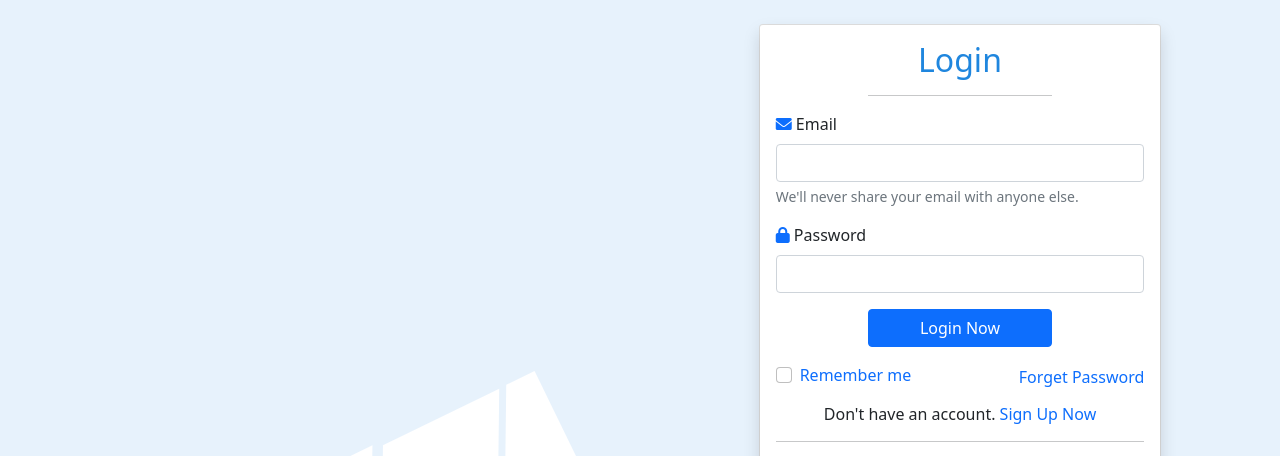
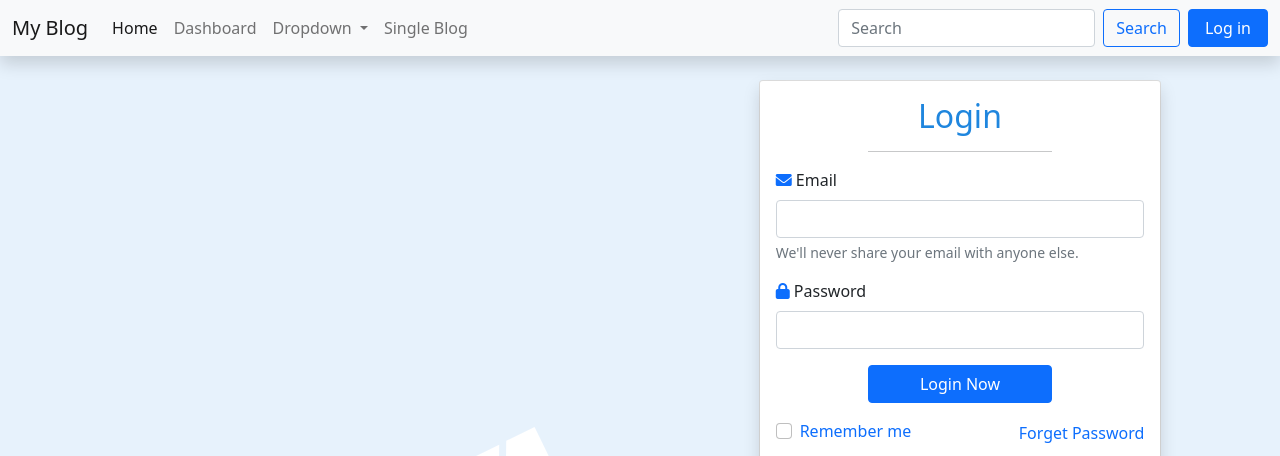
Before and after one commit to SZMithu/Blog-site, a plain HTML site: page login.html in a window 1280 px wide. Shown: the top 456 px of the page. Drawn offline with nearby package versions, Linux system fonts and the light colour scheme.

Commit message:
Update login.html
Add Navbar

```diff
--- a/login.html
+++ b/login.html
@@ -21,6 +21,72 @@
     <title>Login</title>
   </head>
   <body id="login">
+      <!-- NAVBAR SECTION START -->
+
+    <nav class="navbar navbar-expand-lg navbar-light bg-light shadow sticky-top">
+      <div class="container-fluid">
+        <a class="navbar-brand textblue50" href="index.html">My Blog</a>
+        <button
+          class="navbar-toggler"
+          type="button"
+          data-bs-toggle="collapse"
+          data-bs-target="#navbarSupportedContent"
+          aria-controls="navbarSupportedContent"
+          aria-expanded="false"
+          aria-label="Toggle navigation"
+        >
+          <span class="navbar-toggler-icon"></span>
+        </button>
+        <div class="collapse navbar-collapse" id="navbarSupportedContent">
+          <ul class="navbar-nav me-auto mb-2 mb-lg-0">
+            <li class="nav-item">
+              <a class="nav-link active" aria-current="page" href="index.html">Home</a>
+            </li>
+            <li class="nav-item">
+              <a class="nav-link" href="dashboard.html">Dashboard</a>
+            </li>
+            <li class="nav-item dropdown">
+              <a
+                class="nav-link dropdown-toggle"
+                href="#"
+                id="navbarDropdown"
+                role="button"
+                data-bs-toggle="dropdown"
+                aria-expanded="false"
+              >
+                Dropdown
+              </a>
+              <ul class="dropdown-menu" aria-labelledby="navbarDropdown">
+                <li><a class="dropdown-item" href="blogpage.html">Blog Page</a></li>
+                <li><a class="dropdown-item" href="createPost.html">Creat Post</a></li>
+                <li><hr class="dropdown-divider" /></li>
+                <li>
+                  <a class="dropdown-item" href="createProfile.html">Create/Edit Profile</a>
+                </li>
+              </ul>
+            </li>
+            <li class="nav-item">
+              <a class="nav-link" href="singleblog.html">Single Blog</a>
+            </li>
+          </ul>
+          <form class="d-flex me-lg-2 mb-2 mb-lg-0">
+            <input
+              class="form-control me-2"
+              type="search"
+              placeholder="Search"
+              aria-label="Search"
+            />
+            <button class="btn btn-outline-primary" type="submit">
+              Search
+            </button>
+          </form>
+          <a class="btn btn-primary px-3" href="login.html">Log in</a>
+        </div>
+      </div>
+    </nav>
+
+    <!-- NAVBAR SECTION END -->
+
     <!-- LOGIN SECTION -->
     <div class="container-fluid bg_light">
       <div class="row">
```
